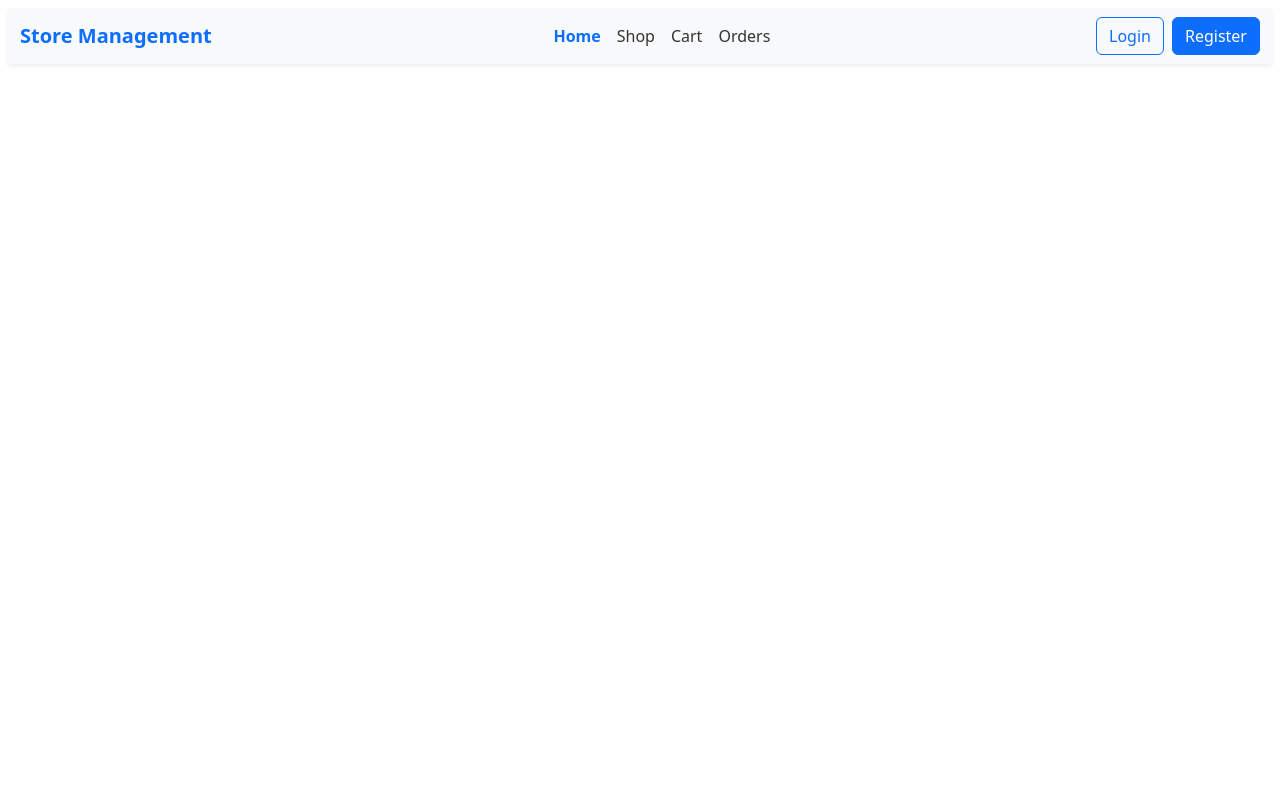
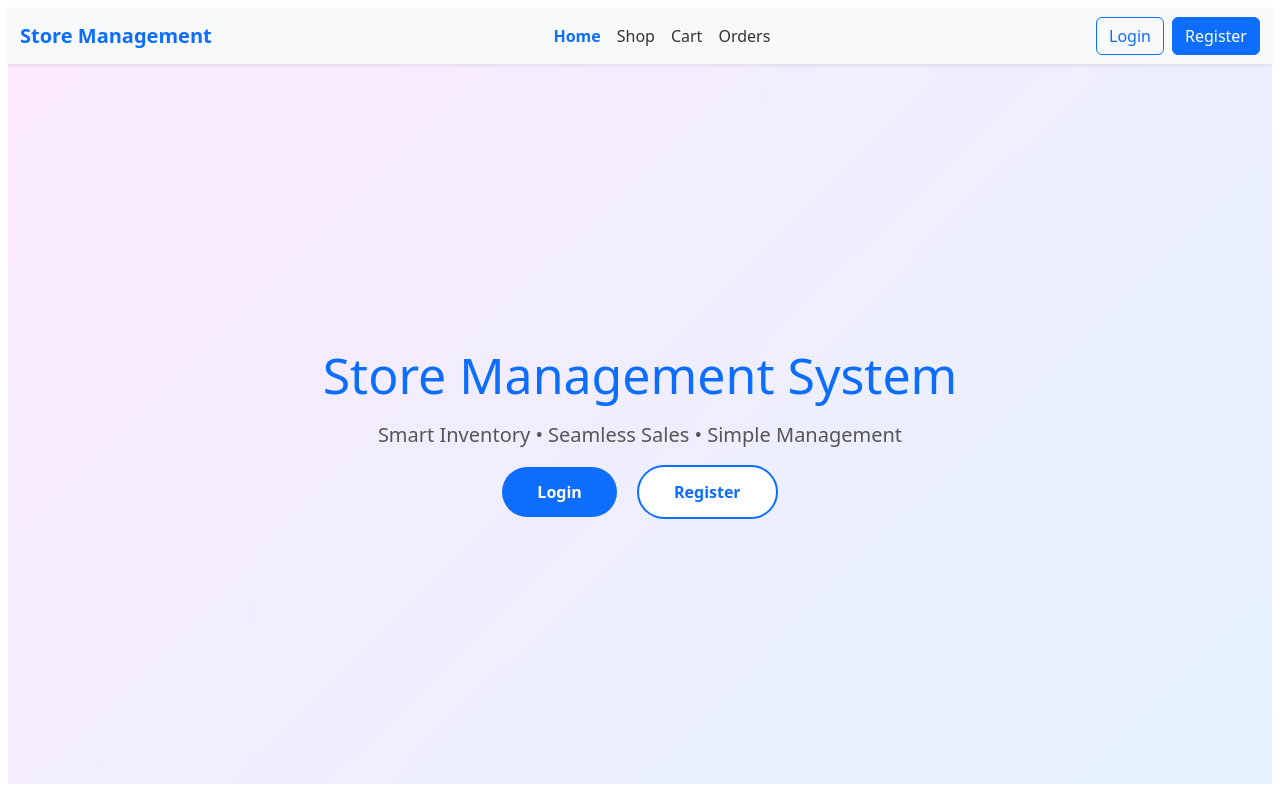
Before and after one commit to kapilraj10/Sabina-Project-I, a PHP site: page / in a window 1280 px wide. Run offline with PHP 8.4, Linux system fonts and the light colour scheme; some libraries are stand-ins or nearby versions.

Commit message:
hero secation

```diff
--- /dev/null
+++ b/assets/css/hero.css
@@ -0,0 +1,55 @@
+:root{
+    --primary: #0d6efd; /* project primary color requested */
+    --primary-contrast: #ffffff;
+}
+
+.hero-section{
+    height: 90vh;
+    display:flex;
+    justify-content:center;
+    align-items:center;
+    text-align:center;
+    background: linear-gradient(135deg,#fceaff,#e3f2fd);
+    padding:20px;
+}
+
+.hero-content h1{
+    font-size:50px;
+    color:var(--primary);
+    margin-bottom:15px;
+}
+
+.hero-content p{
+    font-size:20px;
+    color:#555;
+    margin-bottom:30px;
+}
+
+.hero-buttons{
+    margin-top:20px;
+}
+
+.btn-hero{
+    padding:14px 35px;
+    border-radius:30px;
+    margin:8px;
+    text-decoration:none;
+    font-weight:600;
+    transition:0.3s;
+}
+
+.primary{
+    background:var(--primary);
+    color:var(--primary-contrast);
+}
+
+.secondary{
+    background:var(--primary-contrast);
+    color:var(--primary);
+    border:2px solid var(--primary);
+}
+
+.btn-hero:hover{
+    transform:translateY(-3px);
+    opacity:0.9;
+}
--- /dev/null
+++ b/assets/js/hero.js
@@ -0,0 +1,9 @@
+document.querySelectorAll(".btn-hero").forEach(btn=>{
+    btn.addEventListener("mouseover",()=>{
+        btn.style.boxShadow="0 5px 15px rgba(0,0,0,0.2)";
+    });
+
+    btn.addEventListener("mouseout",()=>{
+        btn.style.boxShadow="none";
+    });
+});
--- /dev/null
+++ b/includes/hero.php
@@ -0,0 +1,15 @@
+<link rel="stylesheet" href="assets/css/hero.css">
+
+<section class="hero-section">
+    <div class="hero-content">
+        <h1>Store Management System</h1>
+        <p>Smart Inventory • Seamless Sales • Simple Management</p>
+
+        <div class="hero-buttons">
+            <a href="login.php" class="btn-hero primary">Login</a>
+            <a href="register.php" class="btn-hero secondary">Register</a>
+        </div>
+    </div>
+</section>
+
+<script src="assets/js/hero.js"></script>
--- a/index.php
+++ b/index.php
@@ -3,6 +3,7 @@ error_reporting(E_ALL);
 ini_set('display_errors',1);
 
 include("includes/navbar.php");
+include("includes/hero.php");
 include("config/db.php");
 
 
```
Also changed, not shown: assets/css/bootstrap.min.css (deleted), assets/js/bootstrap.bundle.min.js (deleted).
